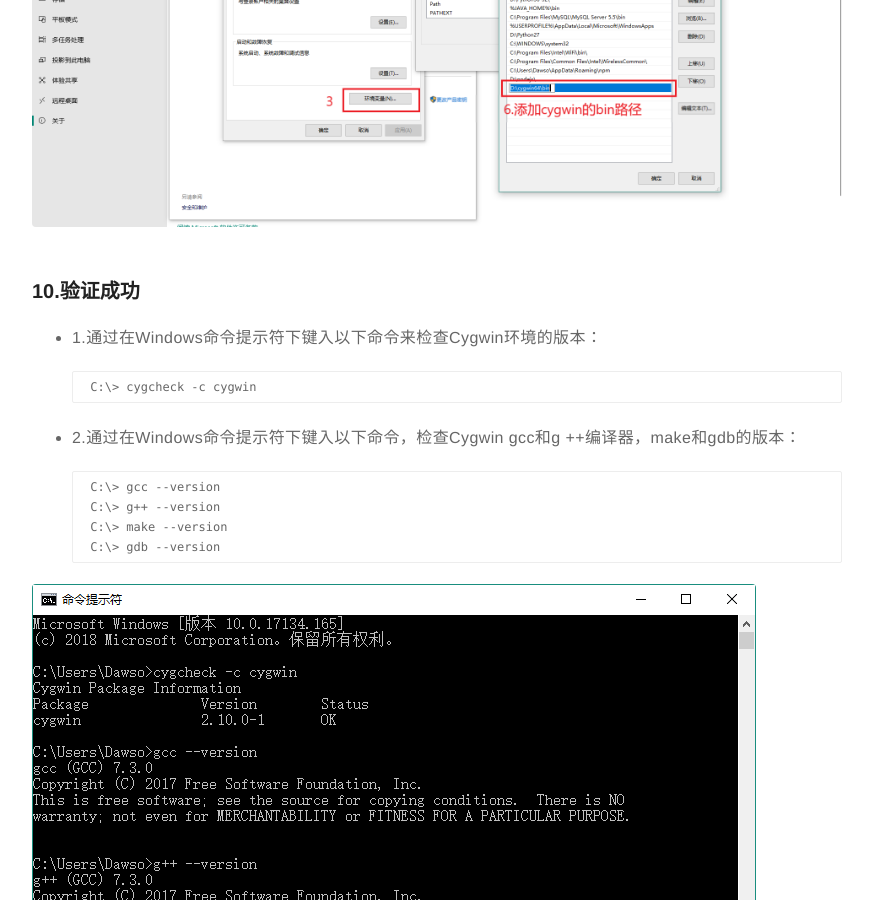
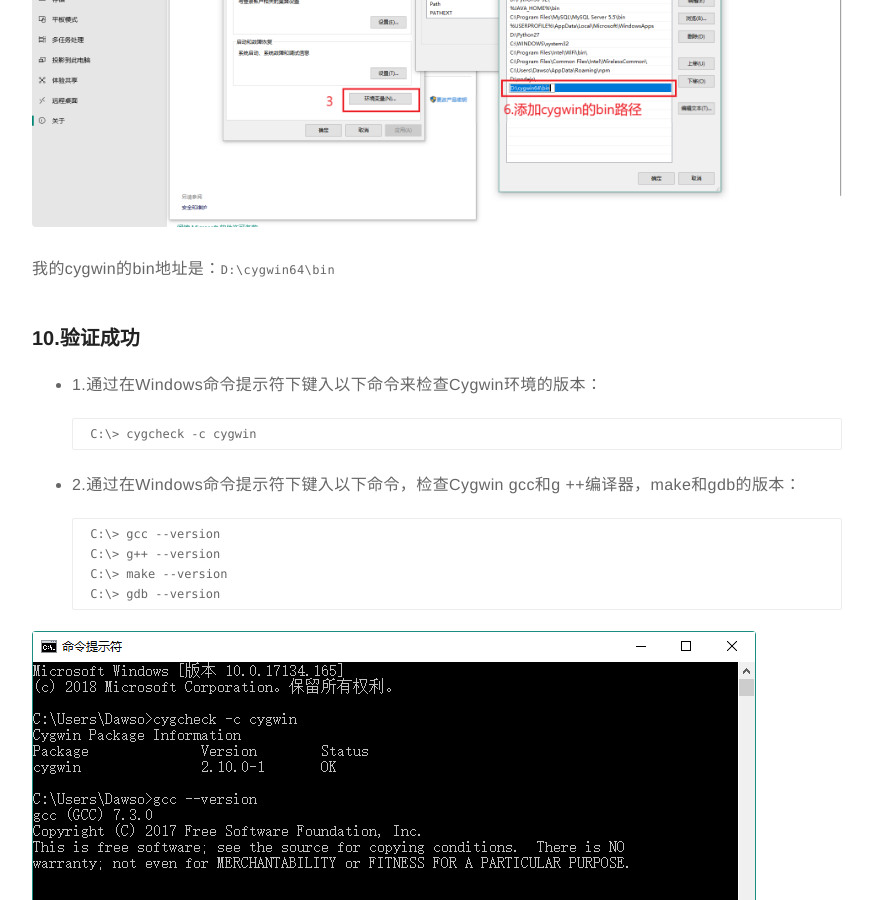
Before and after one commit to dawsonlee1790/dawsonlee1790.github.io, a Jekyll site: the page built from _posts/2018-08-03-windows环境中NetBeans使用本地终端(win10安装cygwin).md, in a window 1280 px wide and 900 px high, scrolled down 4886 px. Shown: the whole window, without its empty margins (203-1076 px from the left). Built offline with Jekyll 4.4.1, drawn with Linux system fonts in a browser that asks for light colours; comment, search, counter and statistics services are not loaded.

Commit message:
发表新文章《windows环境中NetBeans使用本地终端(win10安装cygwin)》

```diff
--- a/_posts/2018-08-03-windows环境中NetBeans使用本地终端(win10安装cygwin).md
+++ b/_posts/2018-08-03-windows环境中NetBeans使用本地终端(win10安装cygwin).md
@@ -95,6 +95,8 @@
 
 ![设置环境变量][8]
 
+我的cygwin的bin地址是：`D:\cygwin64\bin`
+
 ### 10.验证成功
 
 *  1.通过在Windows命令提示符下键入以下命令来检查Cygwin环境的版本：
@@ -112,6 +114,11 @@
 
 ![成功netbeans][10]
 
+
+
+
+
+
 <a id="reference"></a>
 ### 参考
 
```
